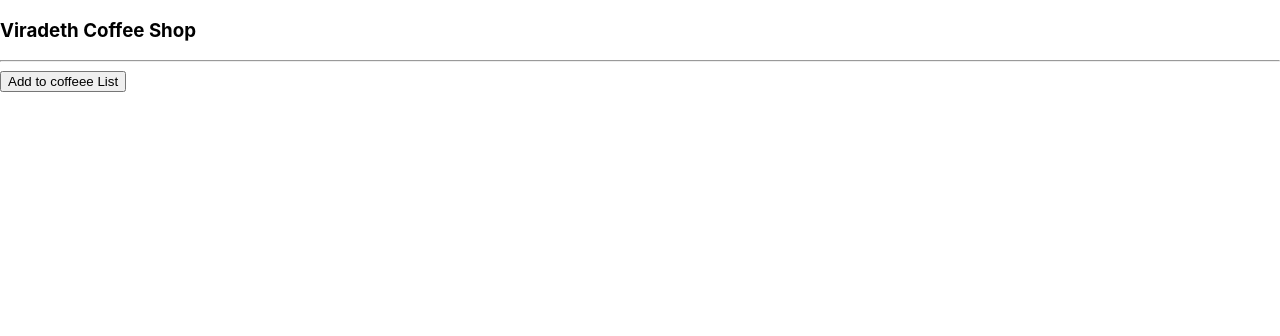
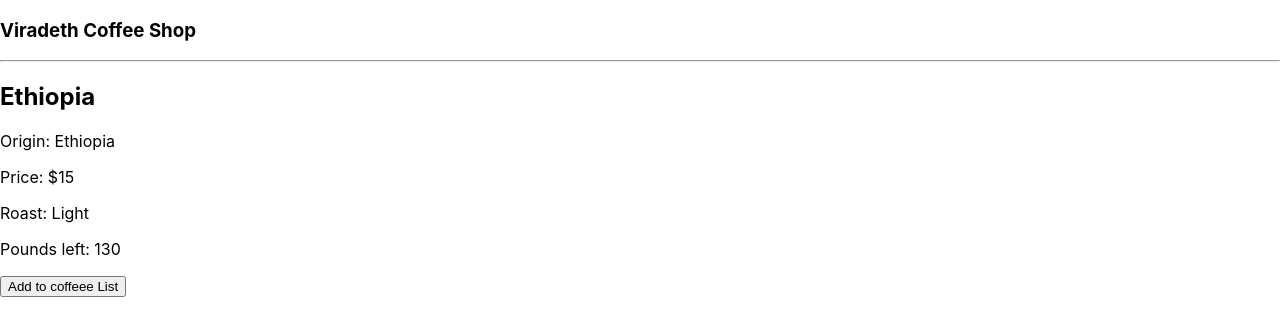
Before and after one commit to xayananh4/Local-Business-Inventory-Tracker, a React (Create React App) app: page / in a window 1280 px wide. Shown: the top 336 px of the page. Built offline with nearby package versions, Linux system fonts and the light colour scheme.

Commit message:
populate a default coffee brand to the user, when the first launch the browser

```diff
--- a/src/components/CoffeeClassControl.js
+++ b/src/components/CoffeeClassControl.js
@@ -6,13 +6,25 @@ class CoffeeClassControl extends React.Component {
   constructor(props) {
     super(props);
     this.state = {
-      formVisibleOnPage: false,
-      mainCoffeeList: []
+
+      //populate a default coffee brand to user
+      mainCoffeeList: [
+        {
+          name: "Ethiopia",
+          origin: "Ethiopia",
+          price: 15,
+          roast: "Light",
+          poundsLeft: 130,
+          id: 1
+        }
+      ],
+      formVisibleOnPage: false
     };
+    this.handleClick = this.handleClick.bind(this);
   }
 
-  handleClick = () => {
-    this.setState(prevState => ({
+  handleClick() {
+    this.setState((prevState) => ({
       formVisibleOnPage: !prevState.formVisibleOnPage
     }));
   }
@@ -34,7 +46,7 @@ class CoffeeClassControl extends React.Component {
       buttonText = "Return to Coffeee List";
     }
     else {
-      currentlyVisibleState = <CoffeeList coffeeList={this.state.mainCoffeeList} />;
+      currentlyVisibleState = <CoffeeList mainCoffeeList={this.state.mainCoffeeList} />;
       buttonText = "Add to coffeee List";
 
     }
--- a/src/components/CoffeeList.js
+++ b/src/components/CoffeeList.js
@@ -6,25 +6,20 @@ function CoffeeList(props) {
   return (
     <React.Fragment>
       <hr />
-      {props.coffeeList.map((ticket, index) =>
+      {props.mainCoffeeList.map((coffee, index) =>
         <CoffeeClass
-          // whenTicketClicked = { props.onTicketSelection }
-          name={ticket.names}
-          origin={ticket.origin}
-          price={ticket.price}
-          roast={ticket.roast}
-          poundsLeft={ticket.poundsLeft}
-         // id={ticket.id} Note that we also have to pass in an id prop.
-          //This is because we can't pass a key to a child component as a prop.
-          //However, our Ticket component will still need access to its own id,
-          //hence a separate id prop which is also set to ticket.id
-          key={index} />
+          name={coffee.name}
+          origin={coffee.origin}
+          price={coffee.price}
+          roast={coffee.roast}
+          poundsLeft={coffee.poundsLeft}
+          key={coffee.id} />
       )}
     </React.Fragment>
   );
 }
 
-// Add propTypes for ticketList.
+
 CoffeeList.propTypes = {
   mainCoffeeList: PropTypes.array
 };
```
